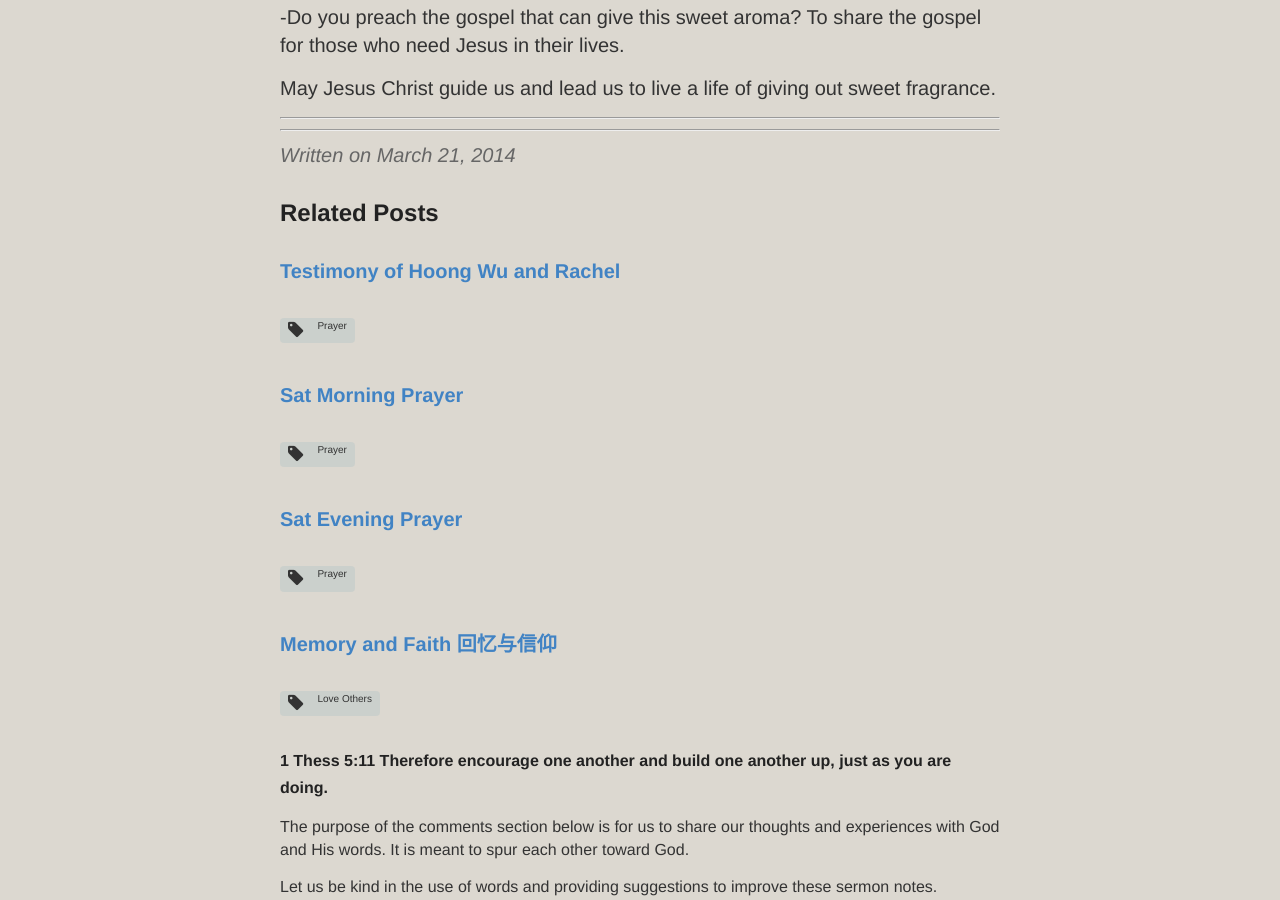
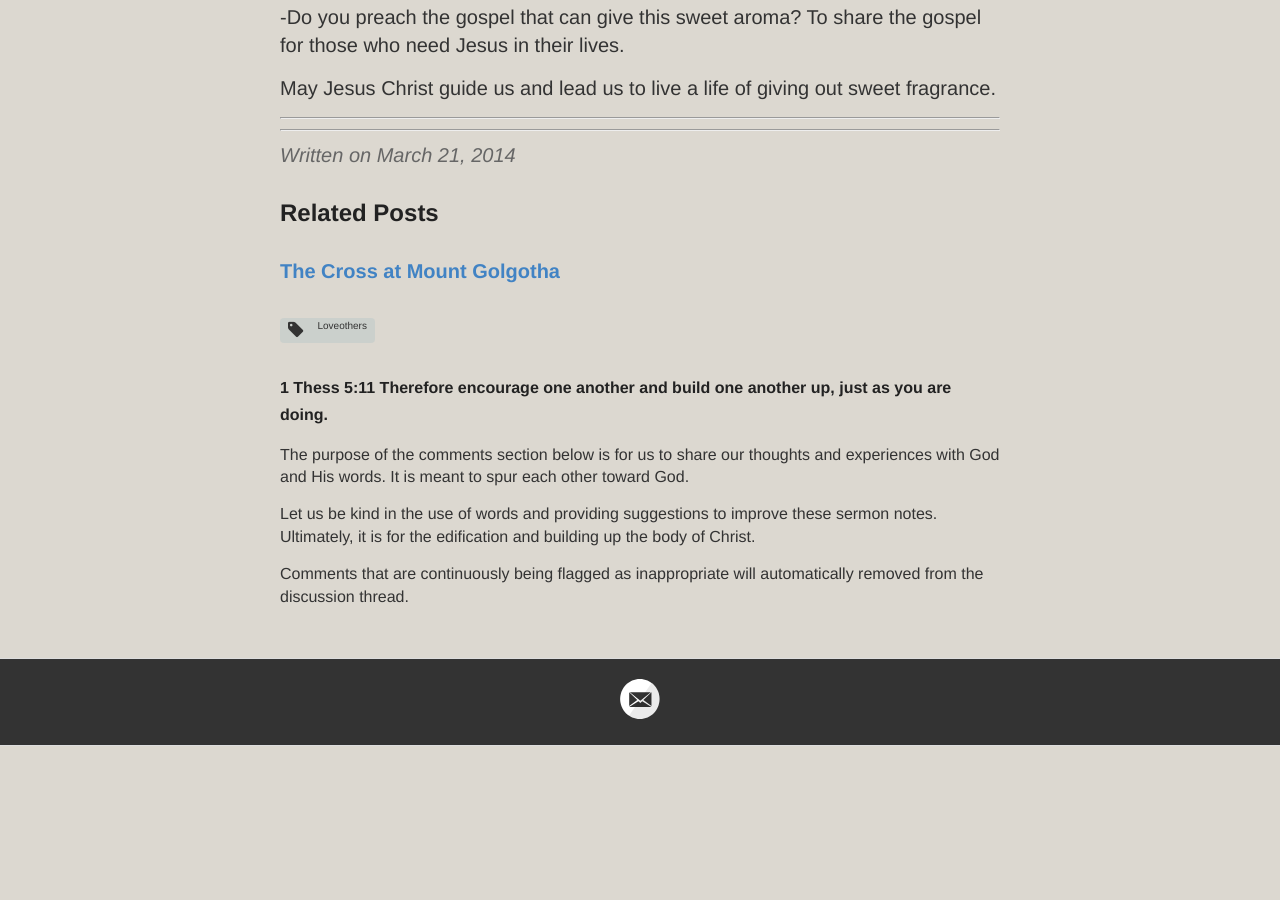
Before and after one commit to catchupTJC/catchuptjc.github.io, a Jekyll site: the page built from _posts/2014-03-21-Live Out the Fragance of Christ.md, in a window 1280 px wide and 900 px high, scrolled down 2649 px. Built offline with Jekyll 4.4.1, drawn with Linux system fonts in a browser that asks for light colours; nearby versions of some CDN libraries; comment, search, counter and statistics services are not loaded; after the commit the page ends 3395 px from its top, so only the background shows below that; some of the changed text lies outside the part shown.

Commit message:
Update 2014-03-21-Live Out the Fragance of Christ.md

```diff
--- a/_posts/2014-03-21-Live Out the Fragance of Christ.md
+++ b/_posts/2014-03-21-Live Out the Fragance of Christ.md
@@ -1,8 +1,8 @@
 ---
 layout: post
 title: Live Out the Fragance of Christ
-category: Sermon(SJ)2014
-tags: [Prayer,Love Others,Preach]
+category: sermon(SJ)2014
+tags: [prayer,loveothers,preach]
 hymns: []
 ---
 -Jesus told the disciples to be the light of the world which represents our good conduct for all to see.
```
